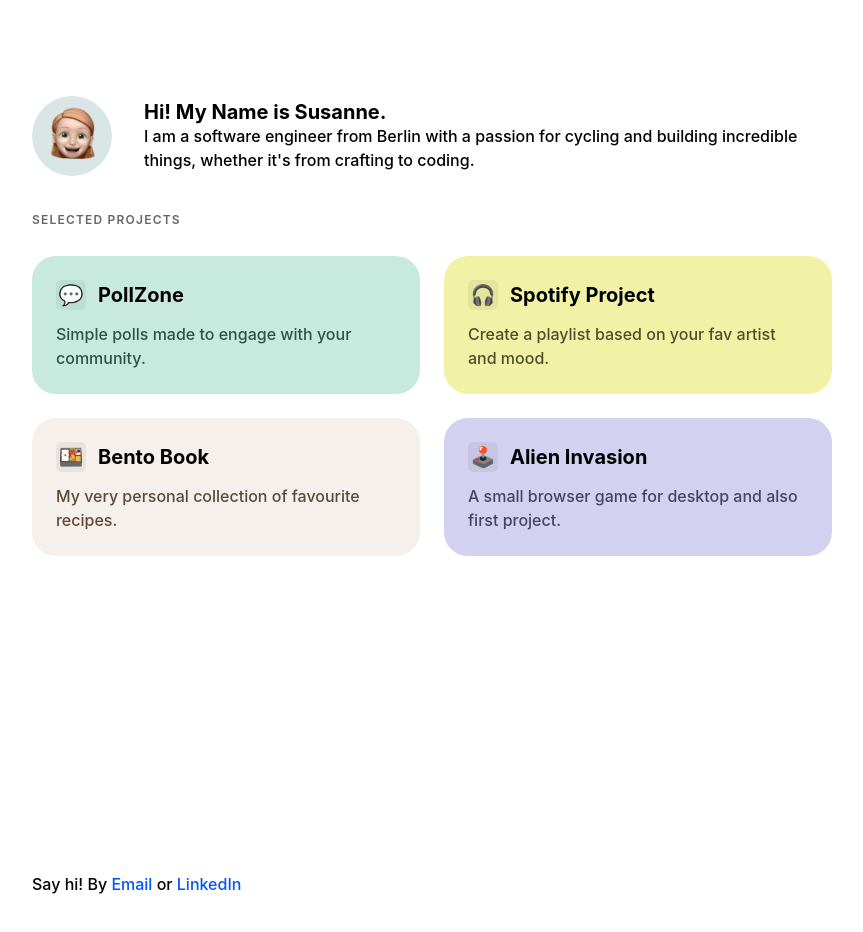
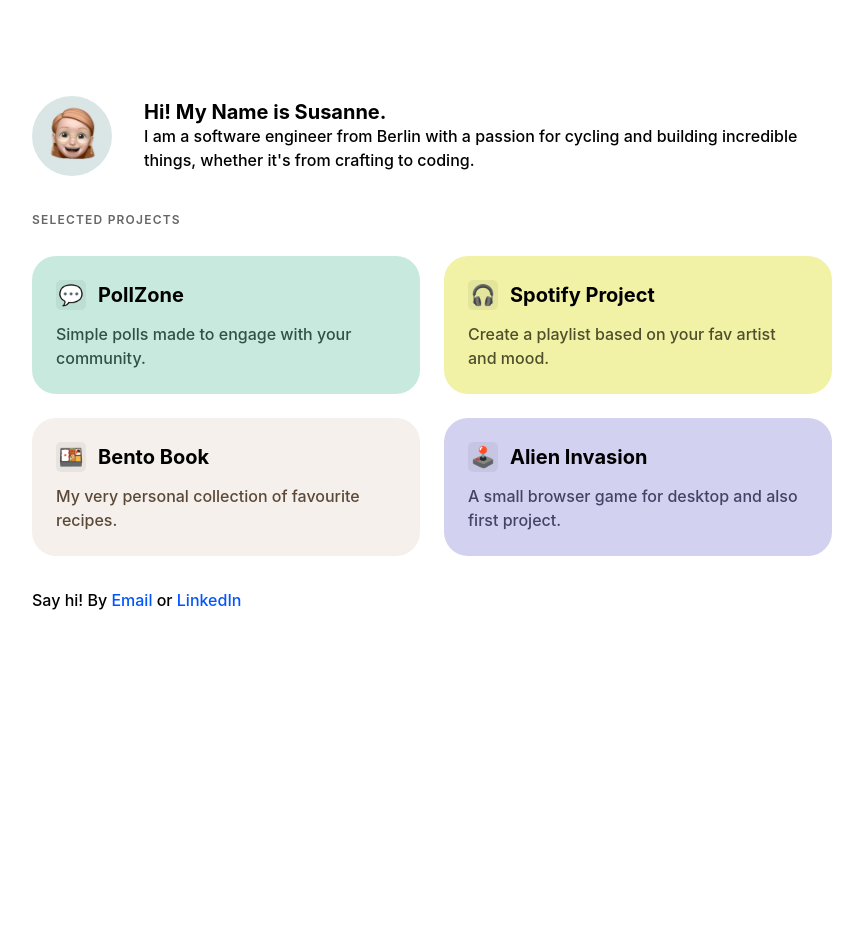
Before and after one commit to justArale/portfolio, a React (Vite) app: page / in a window 1280 px wide. Shown: the top 932 px of the page, without its empty margins (208-1071 px from the left). After the commit the page ends 800 px from the top, so only its background shows below. Built offline with nearby package versions, Linux system fonts and the light colour scheme.

Commit message:
fixed padding under footer on projectdetailpages

```diff
--- a/src/index.css
+++ b/src/index.css
@@ -29,15 +29,15 @@
 }
 
 html {
-  width: 100vw;
   height: 100%;
 }
 
 body {
-  height: 100%;
+  height: auto;
   font-family: var(--font-family-main);
   margin: 0 auto;
   line-height: 1.5em;
+  box-sizing: border-box;
 }
 
 #root {
@@ -107,8 +107,6 @@ body {
 /* Responsive styles */
 @media (min-width: 1024px) {
   body {
-    width: 73vw;
     padding: 96px;
-    margin: 0 auto;
   }
 }
```
